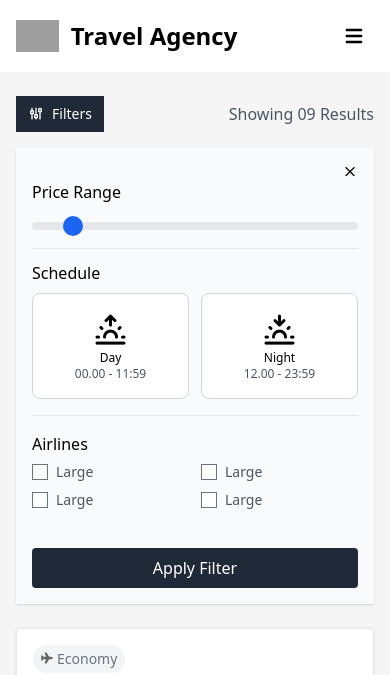
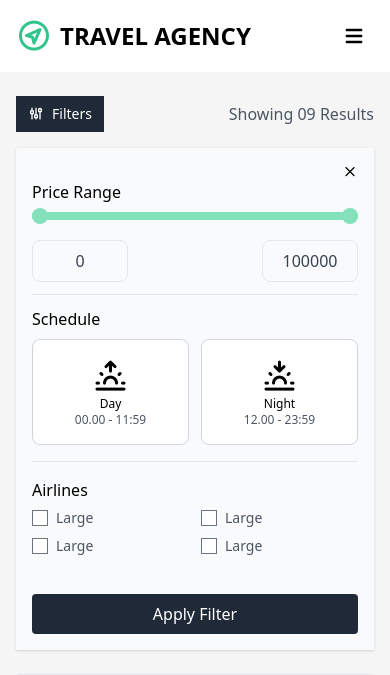
Before and after one commit to tyrodevstech/travel-agency-project, a Django app: page /search/ in a window 390 px wide. Shown: the top 675 px of the page. Run offline with Django 4.2, Linux system fonts and the light colour scheme; some libraries are stand-ins or nearby versions; grey boxes are pictures that could not be loaded.

Commit message:
linkup template

```diff
--- a/static/css/output.css
+++ b/static/css/output.css
@@ -1150,6 +1150,10 @@
   margin-bottom: -1px;
 }
 
+.-mt-1 {
+  margin-top: -0.25rem;
+}
+
 .mb-1 {
   margin-bottom: 0.25rem;
 }
@@ -1282,10 +1286,6 @@
   height: 1.5rem;
 }
 
-.h-8 {
-  height: 2rem;
-}
-
 .h-96 {
   height: 24rem;
 }
@@ -1308,6 +1308,10 @@
 
 .w-10 {
   width: 2.5rem;
+}
+
+.w-24 {
+  width: 6rem;
 }
 
 .w-4 {
@@ -1361,6 +1365,10 @@
 
 .max-w-sm {
   max-width: 24rem;
+}
+
+.max-w-xl {
+  max-width: 36rem;
 }
 
 .flex-1 {
@@ -1544,6 +1552,12 @@
   margin-left: calc(0.5rem * calc(1 - var(--tw-space-x-reverse)));
 }
 
+.space-x-4 > :not([hidden]) ~ :not([hidden]) {
+  --tw-space-x-reverse: 0;
+  margin-right: calc(1rem * var(--tw-space-x-reverse));
+  margin-left: calc(1rem * calc(1 - var(--tw-space-x-reverse)));
+}
+
 .self-center {
   align-self: center;
 }
@@ -1684,6 +1698,11 @@
   background-color: rgb(17 24 39 / var(--tw-bg-opacity));
 }
 
+.bg-green-300 {
+  --tw-bg-opacity: 1;
+  background-color: rgb(132 225 188 / var(--tw-bg-opacity));
+}
+
 .bg-green-800 {
   --tw-bg-opacity: 1;
   background-color: rgb(3 84 63 / var(--tw-bg-opacity));
@@ -1863,6 +1882,10 @@
   padding-top: 0.5rem;
 }
 
+.pt-5 {
+  padding-top: 1.25rem;
+}
+
 .text-center {
   text-align: center;
 }
@@ -1976,6 +1999,10 @@
   line-height: 1.5;
 }
 
+.leading-none {
+  line-height: 1;
+}
+
 .tracking-tight {
   letter-spacing: -0.025em;
 }
@@ -2014,9 +2041,19 @@
   color: rgb(75 85 99 / var(--tw-text-opacity));
 }
 
+.text-gray-700 {
+  --tw-text-opacity: 1;
+  color: rgb(55 65 81 / var(--tw-text-opacity));
+}
+
 .text-gray-900 {
   --tw-text-opacity: 1;
   color: rgb(17 24 39 / var(--tw-text-opacity));
+}
+
+.text-green-400 {
+  --tw-text-opacity: 1;
+  color: rgb(49 196 141 / var(--tw-text-opacity));
 }
 
 .text-neutral-700 {
@@ -2176,6 +2213,14 @@
   box-shadow: var(--tw-ring-offset-shadow, 0 0 #0000), var(--tw-ring-shadow, 0 0 #0000), var(--tw-shadow);
 }
 
+input[type=range]::-webkit-slider-thumb {
+  pointer-events: all;
+  width: 24px;
+  height: 24px;
+  -webkit-appearance: none;
+  /* @apply w-6 h-6 appearance-none pointer-events-auto; */
+}
+
 .last\:mb-0:last-child {
   margin-bottom: 0px;
 }
--- a/templates/app_main/components/nav.html
+++ b/templates/app_main/components/nav.html
@@ -1,8 +1,8 @@
 <nav class="{% if request.path == '/' %}home{% endif %}" id="nav">
     <div class="max-w-screen-xl flex flex-wrap items-center justify-between mx-auto p-4">
-        <a href="https://flowbite.com/" class="flex items-center">
-            <img src="https://flowbite.com/docs/images/logo.svg" class="h-8 mr-3" alt="Flowbite Logo" />
-            <span class="self-center text-2xl font-semibold whitespace-nowrap dark:text-white">Travel Agency</span>
+        <a href="/" class="flex items-center uppercase">
+            <i class="ti ti-gps text-4xl text-green-400 mr-2 leading-none"></i>
+            <span class="self-center text-2xl font-bold whitespace-nowrap dark:text-white">Travel Agency</span>
         </a>
         <button data-collapse-toggle="navbar-default" type="button"
             class="inline-flex items-center p-2 ml-3 text-sm rounded-lg md:hidden focus:text-gray-700 hover:bg-gray-100 focus:outline-none focus:ring-2 focus:ring-gray-200 dark:text-gray-400 dark:hover:bg-gray-700 dark:focus:ring-gray-600"
@@ -15,25 +15,25 @@
                     clip-rule="evenodd"></path>
             </svg>
         </button>
-        <div class="hidden w-full md:block md:w-auto" id="navbar-default">
+        <div class="hidden w-full md:block md:w-auto uppercase" id="navbar-default">
             <ul
                 class="font-medium flex flex-col p-4 md:py-2 rounded rounde mt-4 border border-gray-100 bg-gray-50 md:flex-row md:space-x-8 md:mt-0 md:border-0 md:bg-white/60 dark:bg-gray-800 md:dark:bg-gray-900 dark:border-gray-700">
                 <li>
-                    <a href="#"
-                        class="block py-2 pl-3 pr-4 text-white bg-blue-700 rounded md:bg-transparent md:text-blue-700 md:p-0 dark:text-white md:dark:text-blue-500"
+                    <a href="/"
+                        class="block py-2 pl-3 pr-4 text-white bg-green-700 rounded md:bg-transparent md:text-green-700 md:p-0 dark:text-white md:dark:text-green-500"
                         aria-current="page">Home</a>
                 </li>
                 <li>
                     <a href="#"
-                        class="block py-2 pl-3 pr-4 text-gray-900 rounded hover:bg-gray-100 md:hover:bg-transparent md:border-0 md:hover:text-blue-700 md:p-0 dark:text-white md:dark:hover:text-blue-500 dark:hover:bg-gray-700 dark:hover:text-white md:dark:hover:bg-transparent">About</a>
+                        class="block py-2 pl-3 pr-4 text-gray-900 rounded hover:bg-gray-100 md:hover:bg-transparent md:border-0 md:hover:text-green-700 md:p-0 dark:text-white md:dark:hover:text-green-500 dark:hover:bg-gray-700 dark:hover:text-white md:dark:hover:bg-transparent">About</a>
                 </li>
                 <li>
                     <a href="{% url 'app_tour:tour_list' %}"
-                        class="block py-2 pl-3 pr-4 text-gray-900 rounded hover:bg-gray-100 md:hover:bg-transparent md:border-0 md:hover:text-blue-700 md:p-0 dark:text-white md:dark:hover:text-blue-500 dark:hover:bg-gray-700 dark:hover:text-white md:dark:hover:bg-transparent">Tour</a>
+                        class="block py-2 pl-3 pr-4 text-gray-900 rounded hover:bg-gray-100 md:hover:bg-transparent md:border-0 md:hover:text-green-700 md:p-0 dark:text-white md:dark:hover:text-green-500 dark:hover:bg-gray-700 dark:hover:text-white md:dark:hover:bg-transparent">Tour</a>
                 </li>
                 <li>
                     <a href="#"
-                        class="block py-2 pl-3 pr-4 text-gray-900 rounded hover:bg-gray-100 md:hover:bg-transparent md:border-0 md:hover:text-blue-700 md:p-0 dark:text-white md:dark:hover:text-blue-500 dark:hover:bg-gray-700 dark:hover:text-white md:dark:hover:bg-transparent">Contact</a>
+                        class="block py-2 pl-3 pr-4 text-gray-900 rounded hover:bg-gray-100 md:hover:bg-transparent md:border-0 md:hover:text-green-700 md:p-0 dark:text-white md:dark:hover:text-green-500 dark:hover:bg-gray-700 dark:hover:text-white md:dark:hover:bg-transparent">Contact</a>
                 </li>
             </ul>
         </div>
--- a/templates/app_main/partials/filter.html
+++ b/templates/app_main/partials/filter.html
@@ -18,8 +18,47 @@
         <!-- Colors Section -->
         <div>
             <p class="lg:text-lg text-base font-medium mb-2">Price Range</p>
-            <input id="steps-range" type="range" min="0" max="100" value="10" step="1"
-                class="w-full h-2 bg-gray-200 rounded-lg appearance-none cursor-pointer dark:bg-gray-700">
+            <div x-data="range()" x-init="mintrigger(); maxtrigger()" class="relative max-w-xl w-full">
+                <div>
+                    <input type="range" step="100" x-bind:min="min" x-bind:max="max" x-on:input="mintrigger"
+                        x-model="minprice"
+                        class="absolute pointer-events-none appearance-none z-20 h-2 w-full opacity-0 cursor-pointer">
+
+                    <input type="range" step="100" x-bind:min="min" x-bind:max="max" x-on:input="maxtrigger"
+                        x-model="maxprice"
+                        class="absolute pointer-events-none appearance-none z-20 h-2 w-full opacity-0 cursor-pointer">
+
+                    <div class="relative z-10 h-2">
+
+                        <div class="absolute z-10 left-0 right-0 bottom-0 top-0 rounded-md bg-gray-200"></div>
+
+                        <div class="absolute z-20 top-0 bottom-0 rounded-md bg-green-300"
+                            x-bind:style="'right:'+maxthumb+'%; left:'+minthumb+'%'"></div>
+
+                        <div class="absolute z-30 w-4 h-4 top-0 left-0 bg-green-300 rounded-full -mt-1"
+                            x-bind:style="'left: '+minthumb+'%'"></div>
+
+                        <div class="absolute z-30 w-4 h-4 top-0 right-0 bg-green-300 rounded-full -mt-1"
+                            x-bind:style="'right: '+maxthumb+'%'"></div>
+
+                    </div>
+
+                </div>
+
+                <div class="flex items-center justify-between pt-5 space-x-4 text-sm text-gray-700">
+                    <div>
+                        <input type="text" maxlength="5" x-on:input.debounce="mintrigger" x-model="minprice"
+                            wire:model.debounce.300="minPrice"
+                            class="w-24 px-3 py-2 text-center border border-gray-200 rounded-lg bg-gray-50 focus:border-yellow-400 focus:outline-none">
+                    </div>
+                    <div>
+                        <input type="text" maxlength="5" x-on:input.debounce.300="maxtrigger" x-model="maxprice"
+                            wire:model.debounce="maxPrice"
+                            class="w-24 px-3 py-2 text-center border border-gray-200 rounded-lg bg-gray-50 focus:border-yellow-400 focus:outline-none">
+                    </div>
+                </div>
+
+            </div>
         </div>
 
         <hr class="bg-gray-200 w-full md:my-6 my-3" />
@@ -120,3 +159,51 @@
     }
 
 </script>
+
+
+
+
+<script>
+    function range() {
+        return {
+            minprice: 0,
+            maxprice: 100000,
+            min: 0,
+            max: 100000,
+            minthumb: 0,
+            maxthumb: 0,
+            mintrigger() {
+                this.validation();
+                this.minprice = Math.min(this.minprice, this.maxprice - 5000);
+                this.minthumb = ((this.minprice - this.min) / (this.max - this.min)) * 100;
+            },
+            maxtrigger() {
+                this.validation();
+                this.maxprice = Math.max(this.maxprice, this.minprice + 2000);
+                this.maxthumb = 100 - (((this.maxprice - this.min) / (this.max - this.min)) * 100);
+            },
+            validation() {
+                if (/^\d*$/.test(this.minprice)) {
+                    if (this.minprice > this.max) {
+                        this.minprice = 95000;
+                    }
+                    if (this.minprice < this.min) {
+                        this.minprice = this.min;
+                    }
+                } else {
+                    this.minprice = 0;
+                }
+                if (/^\d*$/.test(this.maxprice)) {
+                    if (this.maxprice > this.max) {
+                        this.maxprice = this.max;
+                    }
+                    if (this.maxprice < this.min) {
+                        this.maxprice = 2000;
+                    }
+                } else {
+                    this.maxprice = 100000;
+                }
+            }
+        }
+    }
+</script>
--- a/templates/base.html
+++ b/templates/base.html
@@ -9,6 +9,7 @@
     <title>{% block title %}{% endblock title %} | Travel Agency</title>
     <link rel="stylesheet" href="https://cdn.jsdelivr.net/npm/@tabler/icons-webfont@latest/tabler-icons.min.css">
     <link rel="stylesheet" href="{% static 'css/output.css' %}">
+    <script src="https://cdn.jsdelivr.net/gh/alpinejs/alpine@v2.x.x/dist/alpine.min.js"></script>
 </head>
 
 <body class="bg-neutral-100">
--- a/travel_agency_project/settings.py
+++ b/travel_agency_project/settings.py
@@ -10,8 +10,9 @@
 https://docs.djangoproject.com/en/4.1/ref/settings/
 """
 
+from pathlib import Path
+
 from .config import *
-from pathlib import Path
 
 # Build paths inside the project like this: BASE_DIR / 'subdir'.
 BASE_DIR = Path(__file__).resolve().parent.parent
```
Also changed, not shown: other parts of static/css/output.css (+66 -41 lines), static/css/input.css (+9 -0 lines), templates/app_main/index.html (+5 -5 lines).
